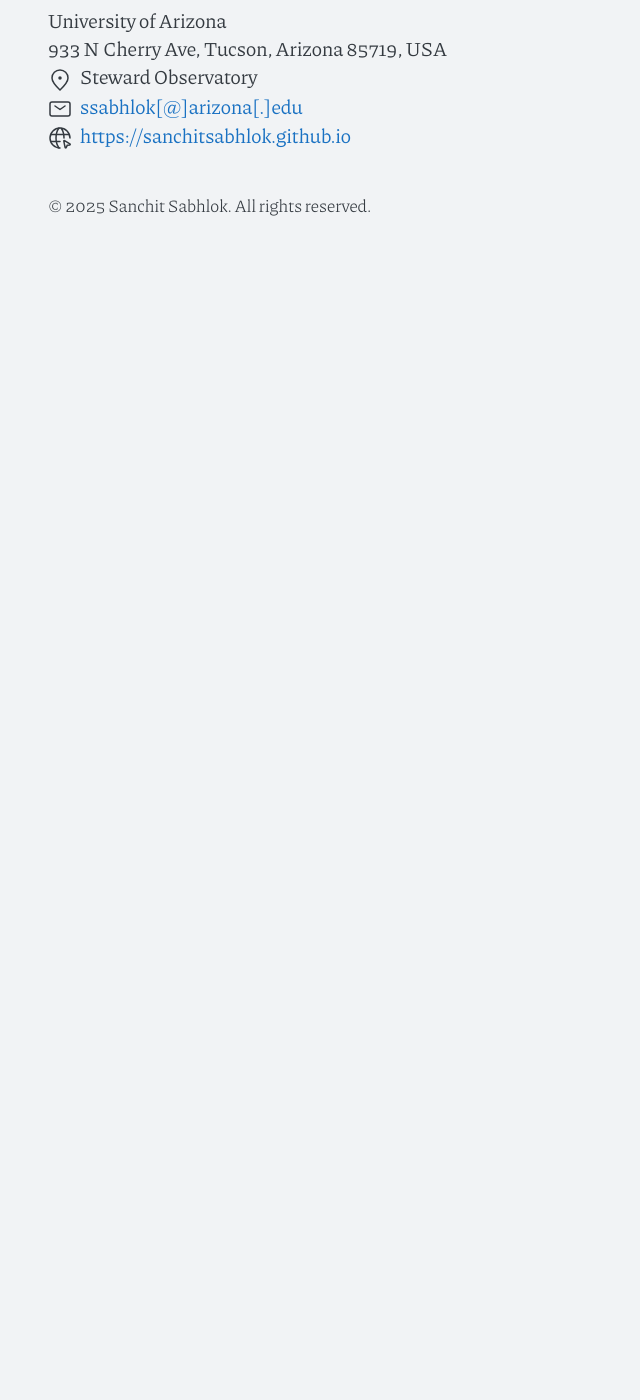
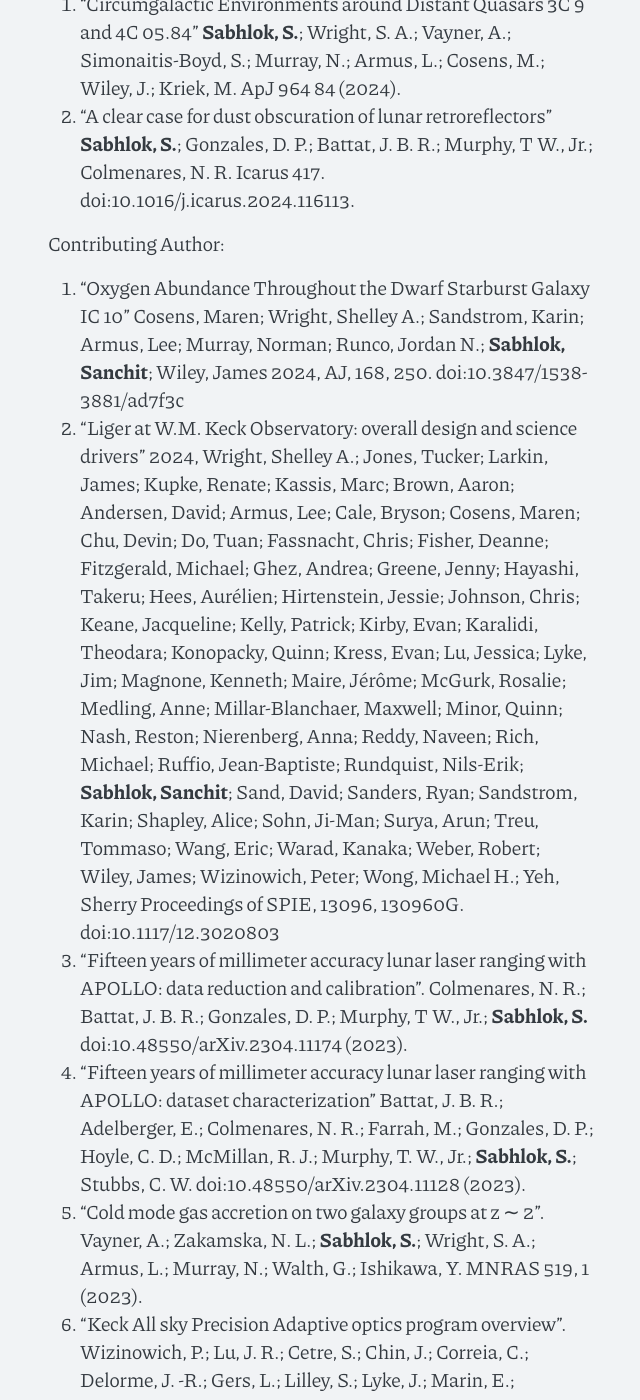
Before and after one commit to sanchitsabhlok/sanchitsabhlok.github.io, a Jekyll site: the page built from cv.md, in a window 1280 px wide and 1400 px high, scrolled down 270 px. Shown: the whole window, without its empty margins (319-959 px from the left). Built offline with Jekyll 4.4.1, drawn with Linux system fonts in a browser that asks for light colours; before the commit the page ends 900 px from its top, so only the background shows below that; some of the changed text lies outside the part shown.

Commit message:
Navbar modified, modified CV

```diff
--- a/_includes/navbar.html
+++ b/_includes/navbar.html
@@ -2,6 +2,7 @@
 <nav class="navbar">
   <ul>
     <li><a href="{{ '/' | relative_url}}">Home</a></li>
+    <li><a href="{{ '/research/' | relative_url}}">Research</a></li>
     <li><a href="{{ '/cv/' | relative_url }}">CV</a></li>
   </ul>
 </nav>
--- a/cv.md
+++ b/cv.md
@@ -3,6 +3,20 @@ layout: cv
 title: CV
 ---
 
+# Publications
+First Author:
+1. “Circumgalactic Environments around Distant Quasars 3C 9 and 4C 05.84” **Sabhlok, S.**; Wright, S. A.; Vayner, A.; Simonaitis-Boyd, S.; Murray, N.; Armus, L.; Cosens, M.; Wiley, J.; Kriek, M. ApJ 964 84 (2024).
+2. “A clear case for dust obscuration of lunar retroreflectors” **Sabhlok, S.**; Gonzales, D. P.; Battat, J. B. R.; Murphy, T W., Jr.; Colmenares, N. R. Icarus 417. doi:10.1016/j.icarus.2024.116113.
+
+Contributing Author:
+1. “Oxygen Abundance Throughout the Dwarf Starburst Galaxy IC 10”  Cosens, Maren; Wright, Shelley A.; Sandstrom, Karin; Armus, Lee; Murray, Norman; Runco, Jordan N.; **Sabhlok, Sanchit**; Wiley, James 2024, AJ, 168, 250. doi:10.3847/1538-3881/ad7f3c
+2. “Liger at W.M. Keck Observatory: overall design and science drivers” 2024,  Wright, Shelley A.; Jones, Tucker; Larkin, James; Kupke, Renate; Kassis, Marc; Brown, Aaron; Andersen, David; Armus, Lee; Cale, Bryson; Cosens, Maren; Chu, Devin; Do, Tuan; Fassnacht, Chris; Fisher, Deanne; Fitzgerald, Michael; Ghez, Andrea; Greene, Jenny; Hayashi, Takeru; Hees, Aurélien; Hirtenstein, Jessie; Johnson, Chris; Keane, Jacqueline; Kelly, Patrick; Kirby, Evan; Karalidi, Theodara; Konopacky, Quinn; Kress, Evan; Lu, Jessica; Lyke, Jim; Magnone, Kenneth; Maire, Jérôme; McGurk, Rosalie; Medling, Anne; Millar-Blanchaer, Maxwell; Minor, Quinn; Nash, Reston; Nierenberg, Anna; Reddy, Naveen; Rich, Michael; Ruffio, Jean-Baptiste; Rundquist, Nils-Erik; **Sabhlok, Sanchit**; Sand, David; Sanders, Ryan; Sandstrom, Karin; Shapley, Alice; Sohn, Ji-Man; Surya, Arun; Treu, Tommaso; Wang, Eric; Warad, Kanaka; Weber, Robert; Wiley, James; Wizinowich, Peter; Wong, Michael H.; Yeh, Sherry  Proceedings of SPIE, 13096, 130960G. doi:10.1117/12.3020803
+3. “Fifteen years of millimeter accuracy lunar laser ranging with APOLLO: data reduction and calibration”. Colmenares, N. R.; Battat, J. B. R.; Gonzales, D. P.; Murphy, T W., Jr.; **Sabhlok, S.** doi:10.48550/arXiv.2304.11174 (2023).
+4. “Fifteen years of millimeter accuracy lunar laser ranging with APOLLO: dataset characterization” Battat, J. B. R.; Adelberger, E.; Colmenares, N. R.; Farrah, M.; Gonzales, D. P.; Hoyle, C. D.; McMillan, R. J.; Murphy, T. W., Jr.; **Sabhlok, S.**; Stubbs, C. W. doi:10.48550/arXiv.2304.11128 (2023).
+5. “Cold mode gas accretion on two galaxy groups at z ∼ 2”. Vayner, A.; Zakamska, N. L.; **Sabhlok, S.**; Wright, S. A.; Armus, L.; Murray, N.; Walth, G.; Ishikawa, Y. MNRAS 519, 1 (2023).
+6. “Keck All sky Precision Adaptive optics program overview”. Wizinowich, P.; Lu, J. R.; Cetre, S.; Chin, J.; Correia, C.; Delorme, J. -R.; Gers, L.; Lilley, S.; Lyke, J.; Marin, E.; Ragland, S.; Richards, P.; Surendran, A.; Wetherell, E.; Chen, C. -F.; Chu, D.; Do, T.; Fassnacht, C.; Freeman, M.; Gautam, A.; Ghez, A.; Hunter, L.; Jones, T.; Liu, M. C.; Mawet, D.; Max, C.; Morris, M.; Phillips, M.; Ruffio, J. -B.; Rundquist, N. -E.; **Sabhlok, S.**; Terry, S.; Treu, T.; Wright, S. Proc. SPIE 12185 (2022).
+7. “Kinematics and Feedback in H II Regions in the Dwarf Starburst Galaxy IC 10”. Cosens, M.; Wright, S. A.; Murray, N.; Armus, L.; Sandstrom, K.; Do, T.; Larson, K.; Martinez, G.; **Sabhlok, S.**; Vayner, A; Wiley, J. ApJ 929, 74 (2022).
+
 # Curriculum Vitæ
 
 {% include contact.html %}
```
